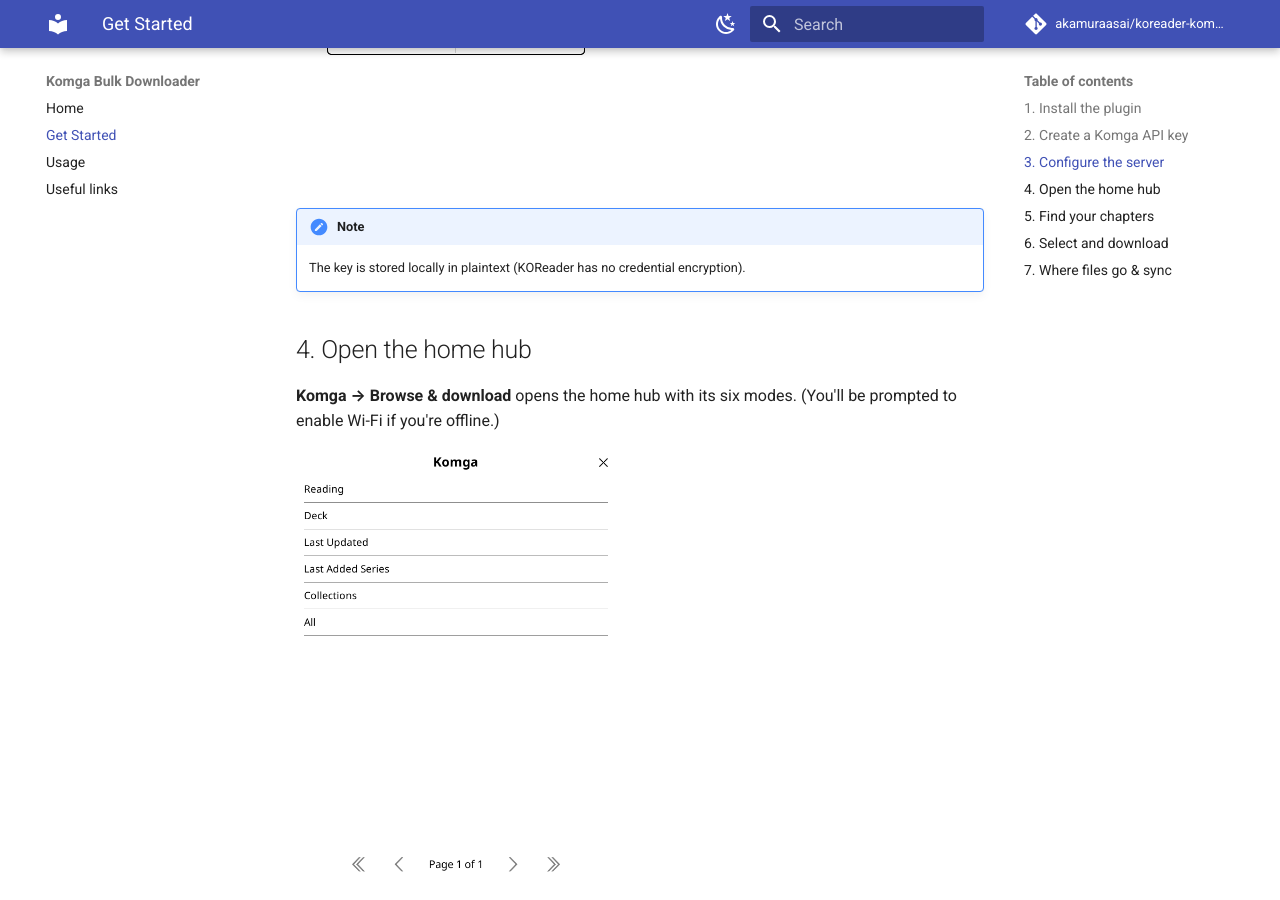
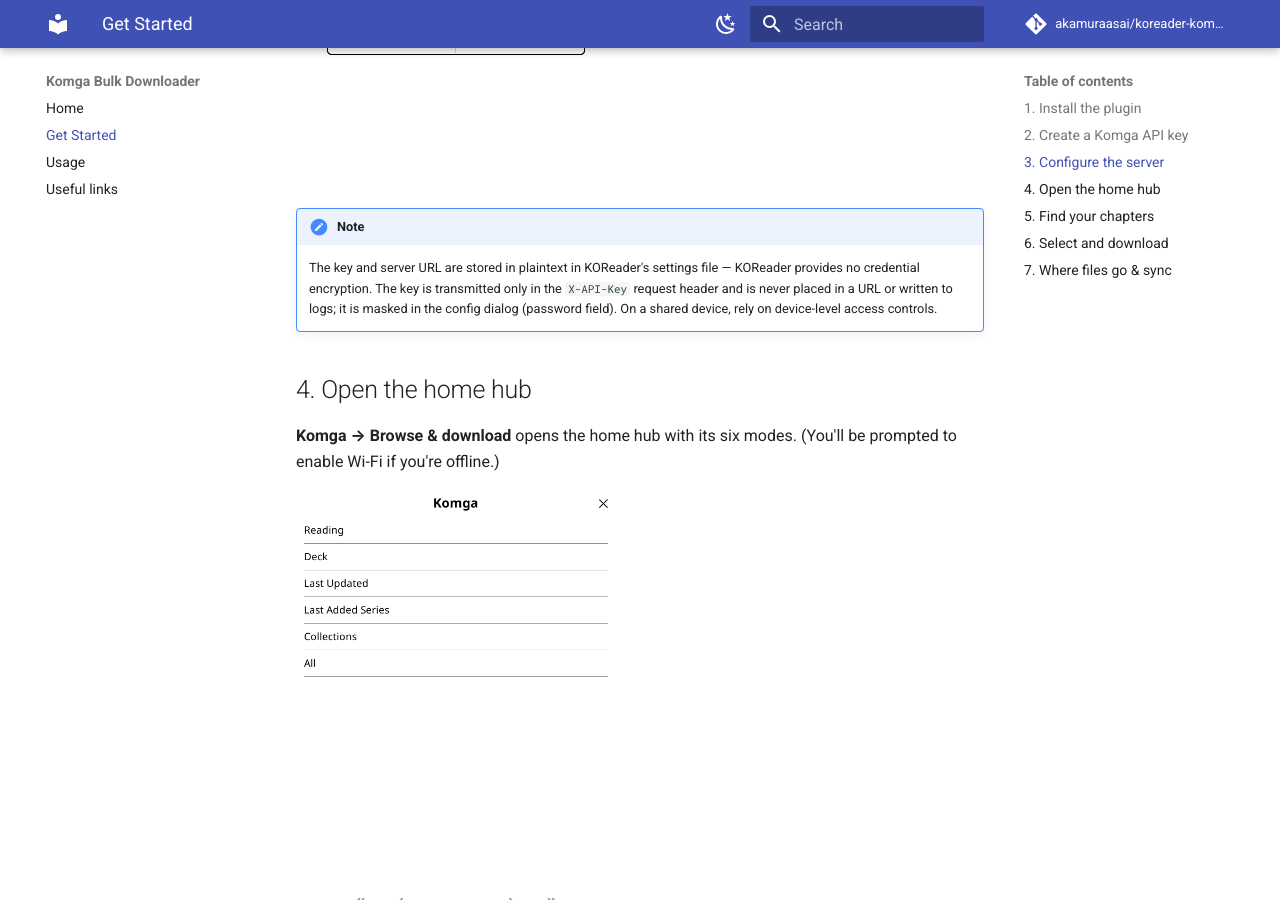
Before and after one commit to akamuraasai/koreader-komga, an MkDocs documentation site: the page built from website/docs/get-started.md, in a window 1280 px wide and 900 px high, scrolled down 1003 px. Built offline with MkDocs 1.6.1 and Material for MkDocs 9.7.7, drawn with Linux system fonts in a browser that asks for light colours; comment, search, counter and statistics services are not loaded.

Commit message:
docs: note plaintext API-key storage and its scope

```diff
--- a/website/docs/get-started.md
+++ b/website/docs/get-started.md
@@ -24,7 +24,10 @@ Open the top menu → **Komga → Settings** (under **Tools**), enter your serve
 ![The server settings dialog](assets/screenshots/settings.png){ width="320" }
 
 !!! note
-    The key is stored locally in plaintext (KOReader has no credential encryption).
+    The key and server URL are stored in plaintext in KOReader's settings file — KOReader
+    provides no credential encryption. The key is transmitted only in the `X-API-Key` request
+    header and is never placed in a URL or written to logs; it is masked in the config dialog
+    (password field). On a shared device, rely on device-level access controls.
 
 ## 4. Open the home hub
 
```
